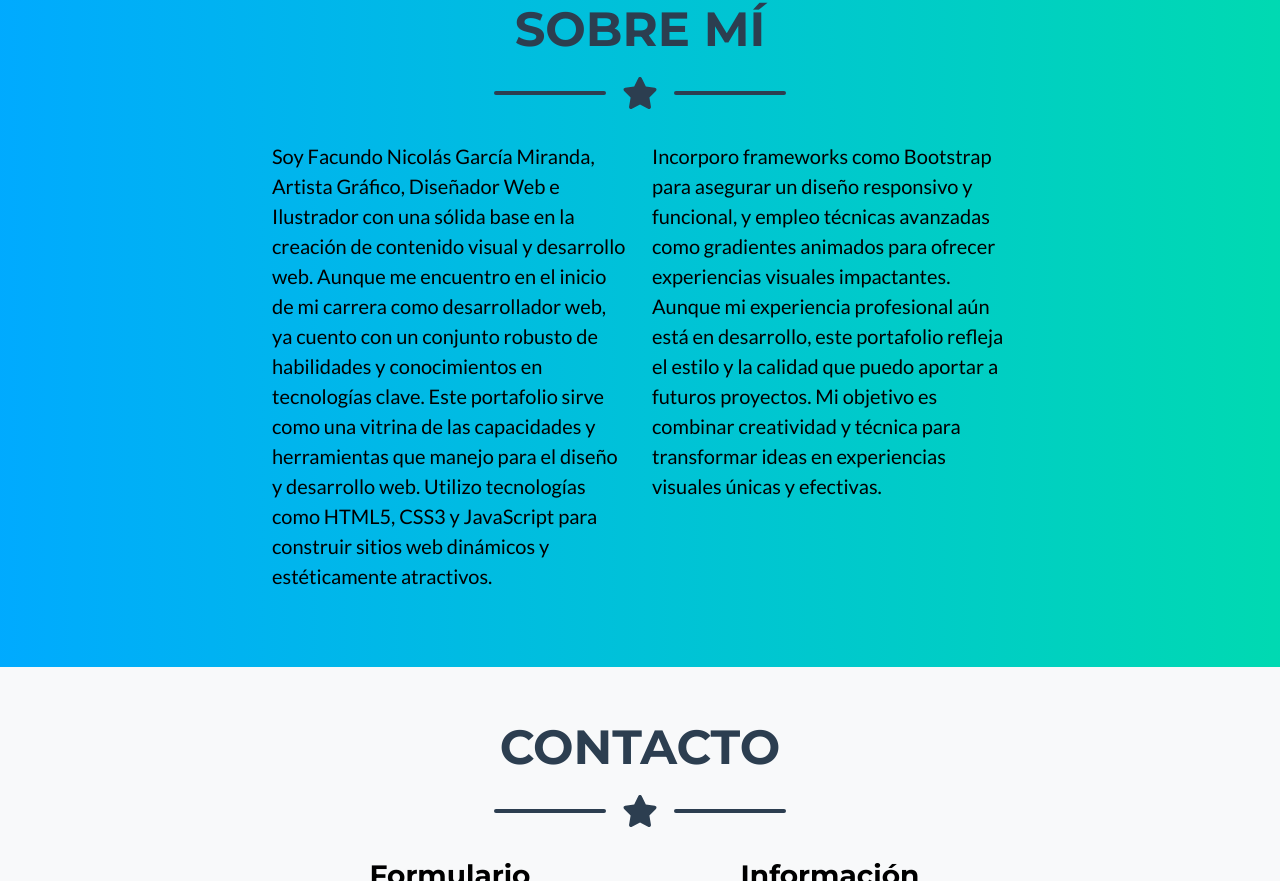
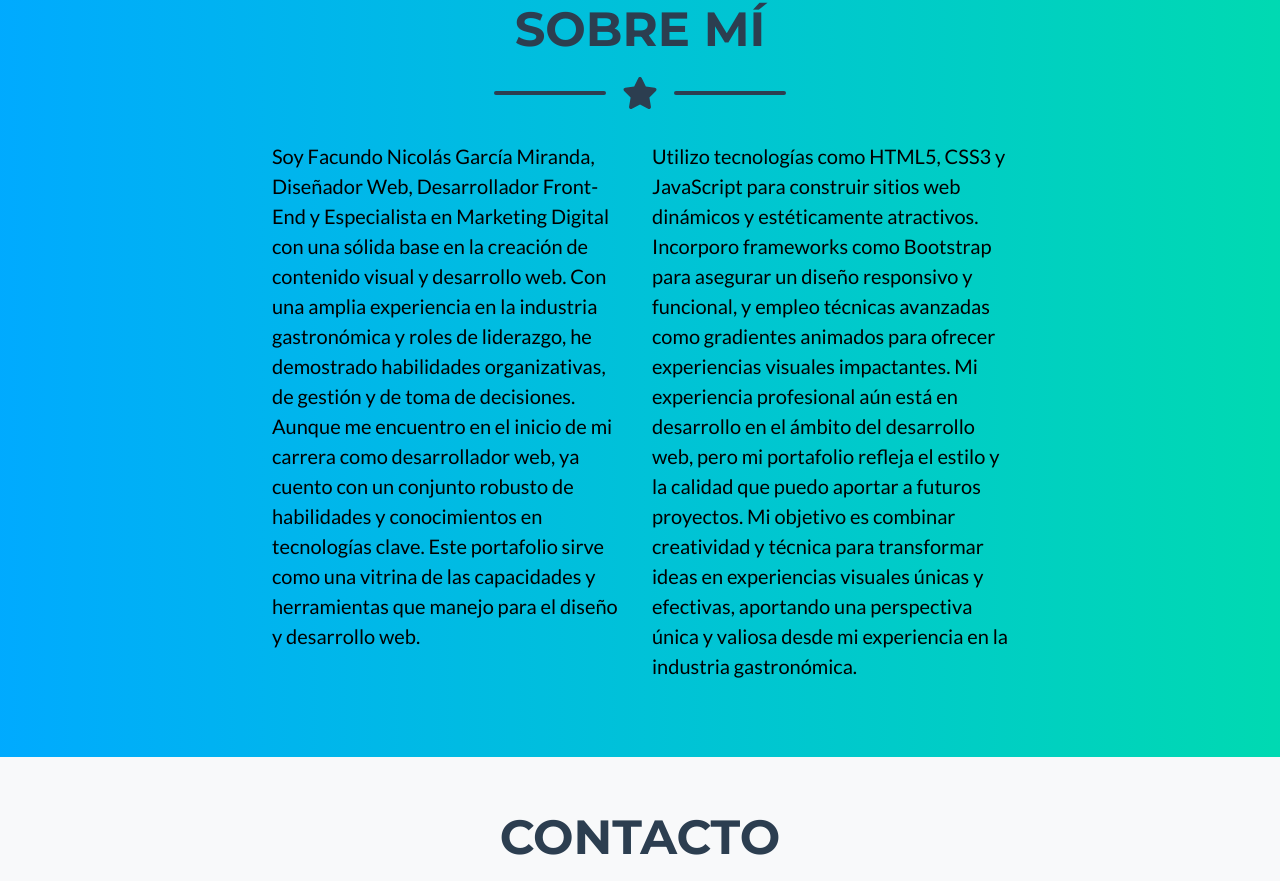
Before and after one commit to Facugarcia10/portfolio, a plain HTML site: page index.html in a window 1280 px wide. Shown: the part 1704-2585 px from the top of the page. Drawn offline with nearby package versions, Linux system fonts and the light colour scheme.

Commit message:
Cambios 7

```diff
--- a/index.html
+++ b/index.html
@@ -39,7 +39,7 @@
                 <div class="divider-custom-icon"><i class="fas fa-star"></i></div>
                 <div class="divider-custom-line"></div>
             </div>
-            <p class="masthead-subheading font-weight-light mb-0">Artista Gráfico - Diseñador Web - Ilustrador</p>
+            <p class="masthead-subheading font-weight-light mb-0">Diseño Web - Desarrollo Front-End - Marketing Digital.</p>
         </div>
     </header>
     <section class="page-section portfolio" id="portfolio">
@@ -203,10 +203,10 @@
         </div>
         <div class="row">
             <div class="col-lg-4 ml-auto">
-                <p class="lead">Soy Facundo Nicolás García Miranda, Artista Gráfico, Diseñador Web e Ilustrador con una sólida base en la creación de contenido visual y desarrollo web. Aunque me encuentro en el inicio de mi carrera como desarrollador web, ya cuento con un conjunto robusto de habilidades y conocimientos en tecnologías clave. Este portafolio sirve como una vitrina de las capacidades y herramientas que manejo para el diseño y desarrollo web. Utilizo tecnologías como HTML5, CSS3 y JavaScript para construir sitios web dinámicos y estéticamente atractivos.</p>
+                <p class="lead">Soy Facundo Nicolás García Miranda, Diseñador Web, Desarrollador Front-End y Especialista en Marketing Digital con una sólida base en la creación de contenido visual y desarrollo web. Con una amplia experiencia en la industria gastronómica y roles de liderazgo, he demostrado habilidades organizativas, de gestión y de toma de decisiones. Aunque me encuentro en el inicio de mi carrera como desarrollador web, ya cuento con un conjunto robusto de habilidades y conocimientos en tecnologías clave. Este portafolio sirve como una vitrina de las capacidades y herramientas que manejo para el diseño y desarrollo web. </p>
             </div>
             <div class="col-lg-4 mr-auto">
-                <p class="lead">Incorporo frameworks como Bootstrap para asegurar un diseño responsivo y funcional, y empleo técnicas avanzadas como gradientes animados para ofrecer experiencias visuales impactantes. Aunque mi experiencia profesional aún está en desarrollo, este portafolio refleja el estilo y la calidad que puedo aportar a futuros proyectos. Mi objetivo es combinar creatividad y técnica para transformar ideas en experiencias visuales únicas y efectivas.</p>
+                <p class="lead">Utilizo tecnologías como HTML5, CSS3 y JavaScript para construir sitios web dinámicos y estéticamente atractivos. Incorporo frameworks como Bootstrap para asegurar un diseño responsivo y funcional, y empleo técnicas avanzadas como gradientes animados para ofrecer experiencias visuales impactantes. Mi experiencia profesional aún está en desarrollo en el ámbito del desarrollo web, pero mi portafolio refleja el estilo y la calidad que puedo aportar a futuros proyectos. Mi objetivo es combinar creatividad y técnica para transformar ideas en experiencias visuales únicas y efectivas, aportando una perspectiva única y valiosa desde mi experiencia en la industria gastronómica.</p>
             </div>
         </div>
     </div>
```
